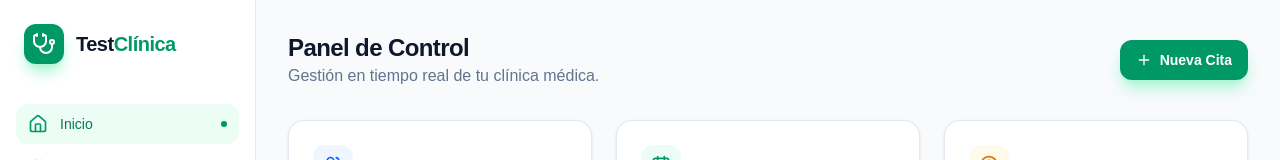
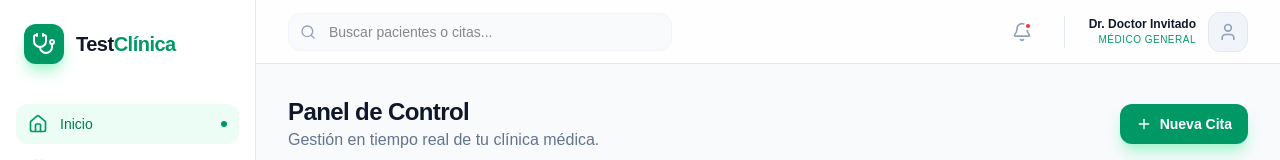
Before and after one commit to rocorp8-dev/test-clinica-ro, a Next.js app: page / in a window 1280 px wide. Shown: the top 160 px of the page. Built offline with nearby package versions, Linux system fonts and the light colour scheme; no server answers; the database is empty.

Commit message:
style: add premium header, global search and notifications system

```diff
--- a/app/layout.tsx
+++ b/app/layout.tsx
@@ -2,6 +2,7 @@ import type { Metadata } from "next";
 import { Geist, Geist_Mono } from "next/font/google";
 import "./globals.css";
 import Sidebar from "@/components/layout/Sidebar";
+import Header from "@/components/layout/Header";
 
 const geistSans = Geist({
   variable: "--font-geist-sans",
@@ -31,7 +32,8 @@ export default function RootLayout({
         <div className="min-h-screen bg-slate-50">
           <Sidebar />
           <div className="pl-64">
-            {children}
+            <Header />
+            <main>{children}</main>
           </div>
         </div>
         <Toaster position="top-right" richColors />
--- a/components/layout/Header.tsx
+++ b/components/layout/Header.tsx
@@ -0,0 +1,49 @@
+'use client'
+
+import { useEffect, useState } from 'react'
+import { supabase } from '@/lib/supabase'
+import { Bell, Search, User } from 'lucide-react'
+
+export default function Header() {
+    const [userEmail, setUserEmail] = useState<string | null>(null)
+
+    useEffect(() => {
+        const getUser = async () => {
+            const { data: { user } } = await supabase.auth.getUser()
+            setUserEmail(user?.email || 'Doctor Invitado')
+        }
+        getUser()
+    }, [])
+
+    return (
+        <header className="sticky top-0 z-30 flex h-16 w-full items-center justify-between border-b border-slate-200 bg-white/80 px-8 backdrop-blur-md">
+            <div className="relative w-96">
+                <Search className="absolute left-3 top-1/2 h-4 w-4 -translate-y-1/2 text-slate-400" />
+                <input
+                    type="text"
+                    placeholder="Buscar pacientes o citas..."
+                    className="w-full rounded-xl border border-slate-100 bg-slate-50 py-2 pl-10 pr-4 text-sm focus:border-emerald-500 focus:outline-none focus:ring-4 focus:ring-emerald-500/5 transition-all"
+                />
+            </div>
+
+            <div className="flex items-center gap-4">
+                <button className="relative rounded-xl p-2 text-slate-400 hover:bg-slate-50 transition-colors">
+                    <Bell className="h-5 w-5" />
+                    <span className="absolute right-2 top-2 h-2 w-2 rounded-full bg-red-500 border-2 border-white" />
+                </button>
+
+                <div className="h-8 w-px bg-slate-200 mx-2" />
+
+                <div className="flex items-center gap-3">
+                    <div className="text-right">
+                        <p className="text-xs font-bold text-slate-900 leading-tight">Dr. {userEmail?.split('@')[0]}</p>
+                        <p className="text-[10px] font-medium text-emerald-600 uppercase tracking-wider">Médico General</p>
+                    </div>
+                    <div className="h-10 w-10 rounded-xl bg-slate-100 flex items-center justify-center text-slate-400 border border-slate-200">
+                        <User className="h-5 w-5" />
+                    </div>
+                </div>
+            </div>
+        </header>
+    )
+}
```
Also changed, not shown: 1 other file (tests, documents, lock files or other folders).
